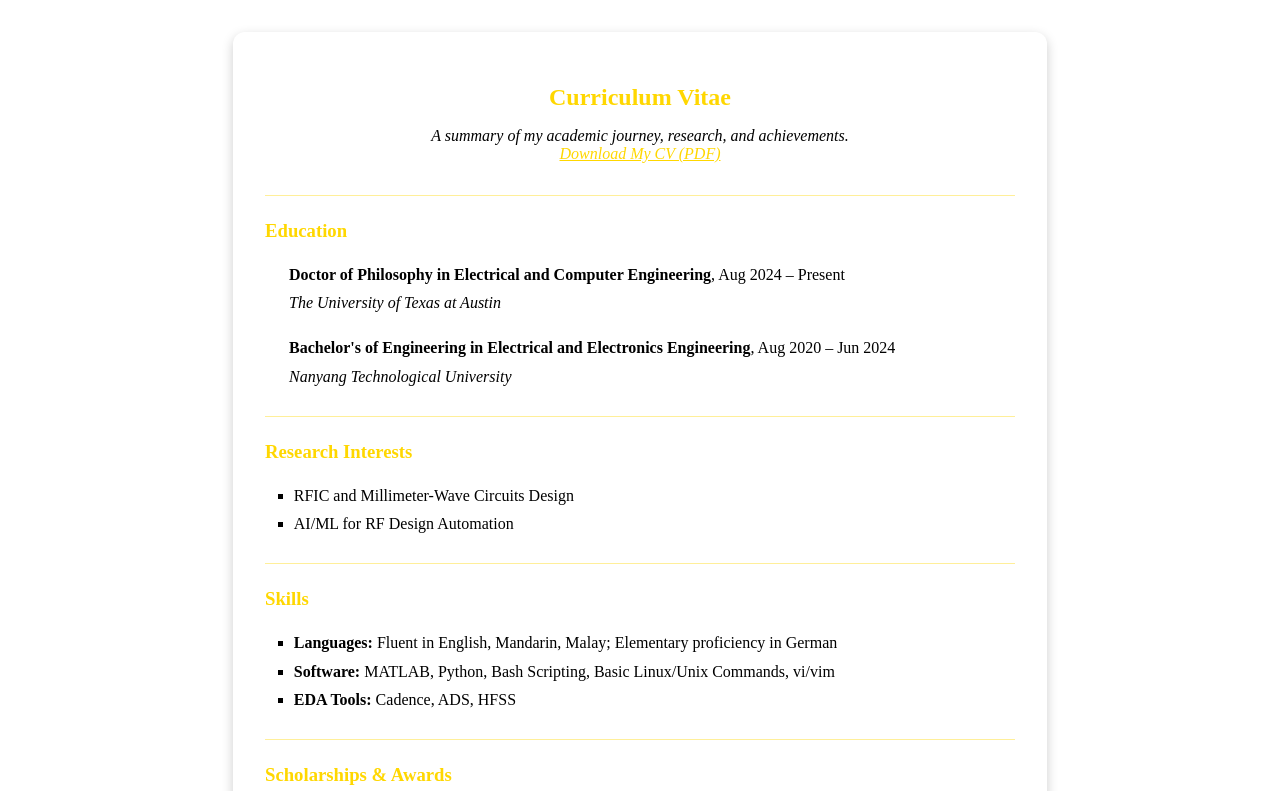
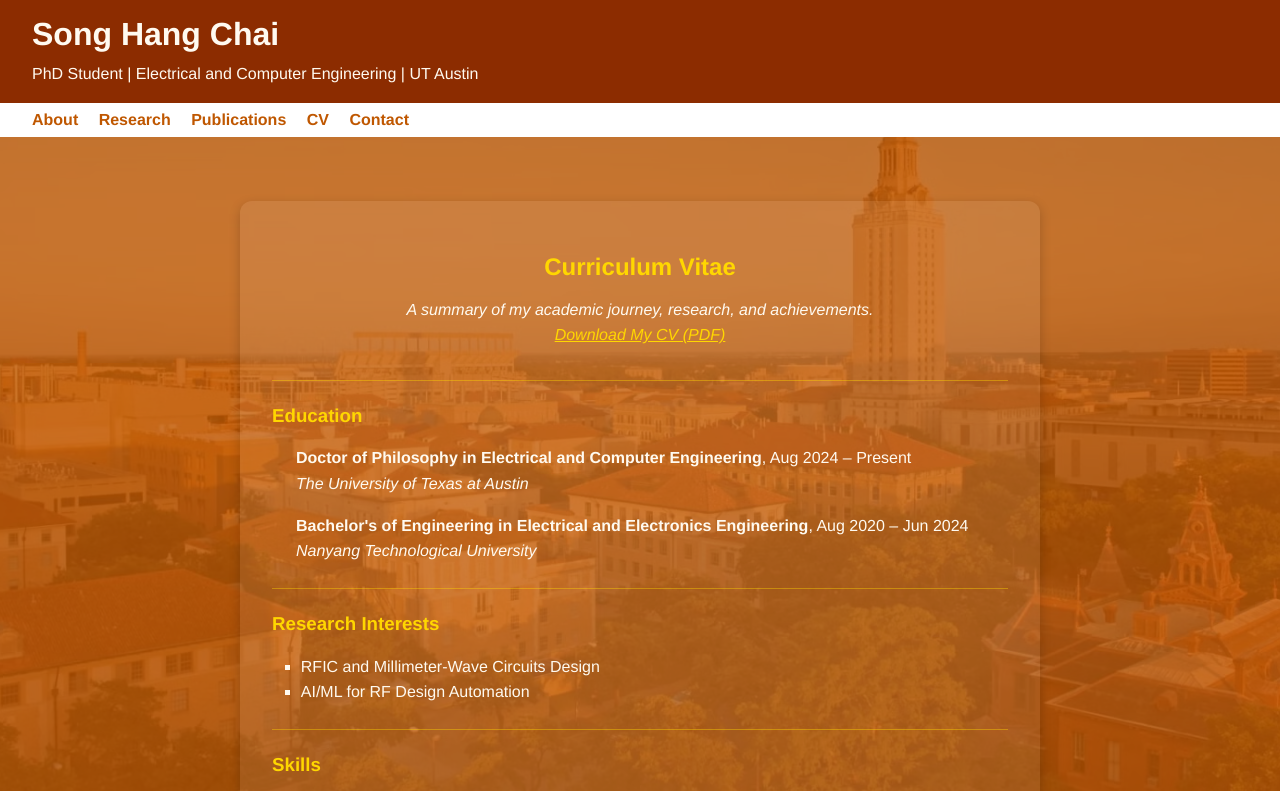
Before and after one commit to songhangc/songhangc.github.io, a plain HTML site: page cv.html in a window 1280 px wide. Shown: the top 791 px of the page. Drawn offline with Linux system fonts and the light colour scheme.

Commit message:
Update cv.html

```diff
--- a/cv.html
+++ b/cv.html
@@ -1,3 +1,26 @@
+<!DOCTYPE html>
+<html lang="en">
+<head>
+  <meta charset="UTF-8" />
+  <meta name="viewport" content="width=device-width, initial-scale=1.0" />
+  <title>CV - Song Hang Chai</title>
+  <link rel="stylesheet" href="styles.css" />
+</head>
+
+<body>
+  <header>
+    <h1><strong>Song Hang Chai</strong></h1>
+    <p>PhD Student | Electrical and Computer Engineering | UT Austin</p>
+  </header>
+
+  <nav>
+    <a href="index.html">About</a>
+    <a href="research.html">Research</a>
+    <a href="publications.html">Publications</a>
+    <a href="cv.html">CV</a>
+    <a href="contact.html">Contact</a>
+  </nav>
+
 <main>
   <section id="cv" style="background-color: rgba(255, 255, 255, 0.08); padding: 2rem; border-radius: 12px; max-width: 750px; margin: 2rem auto; box-shadow: 0 4px 12px rgba(0,0,0,0.2);">
     <h2 style="text-align: center; color: #FFD700; margin-bottom: 1rem;">Curriculum Vitae</h2>
```
